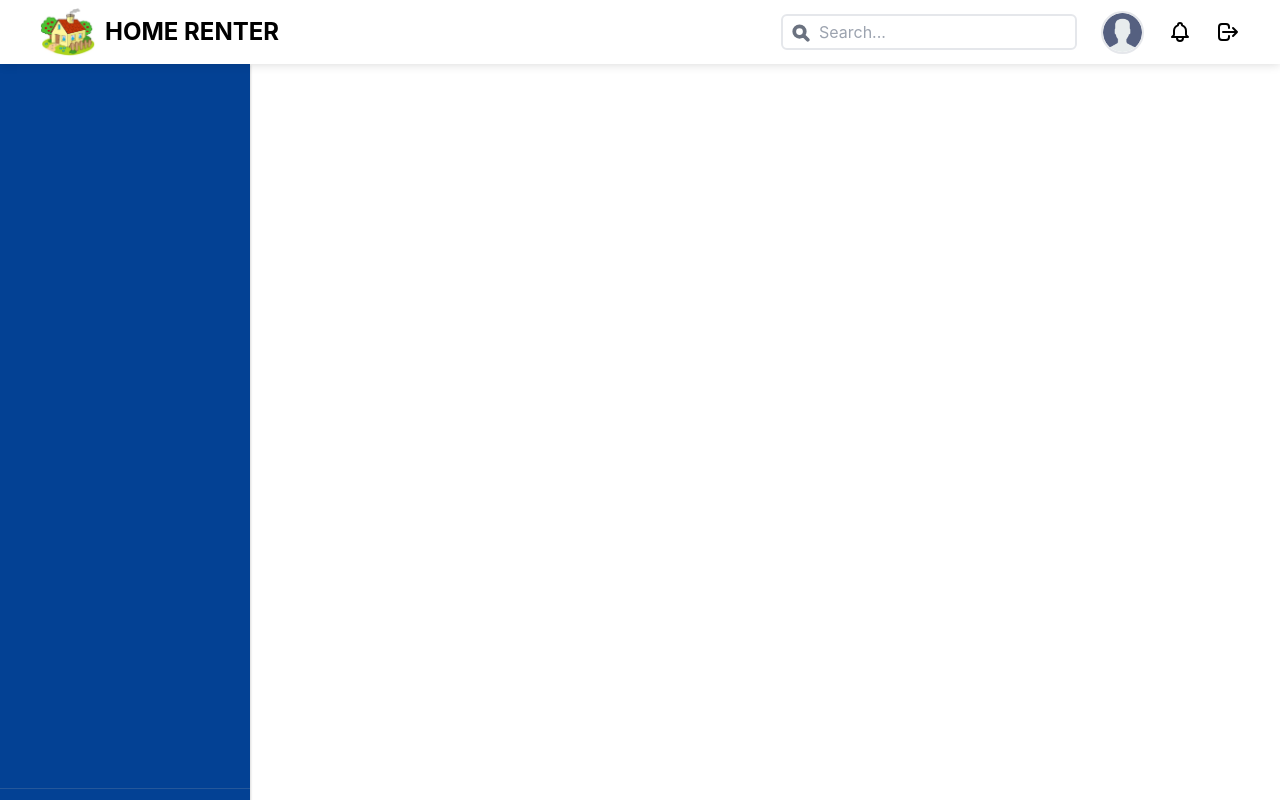
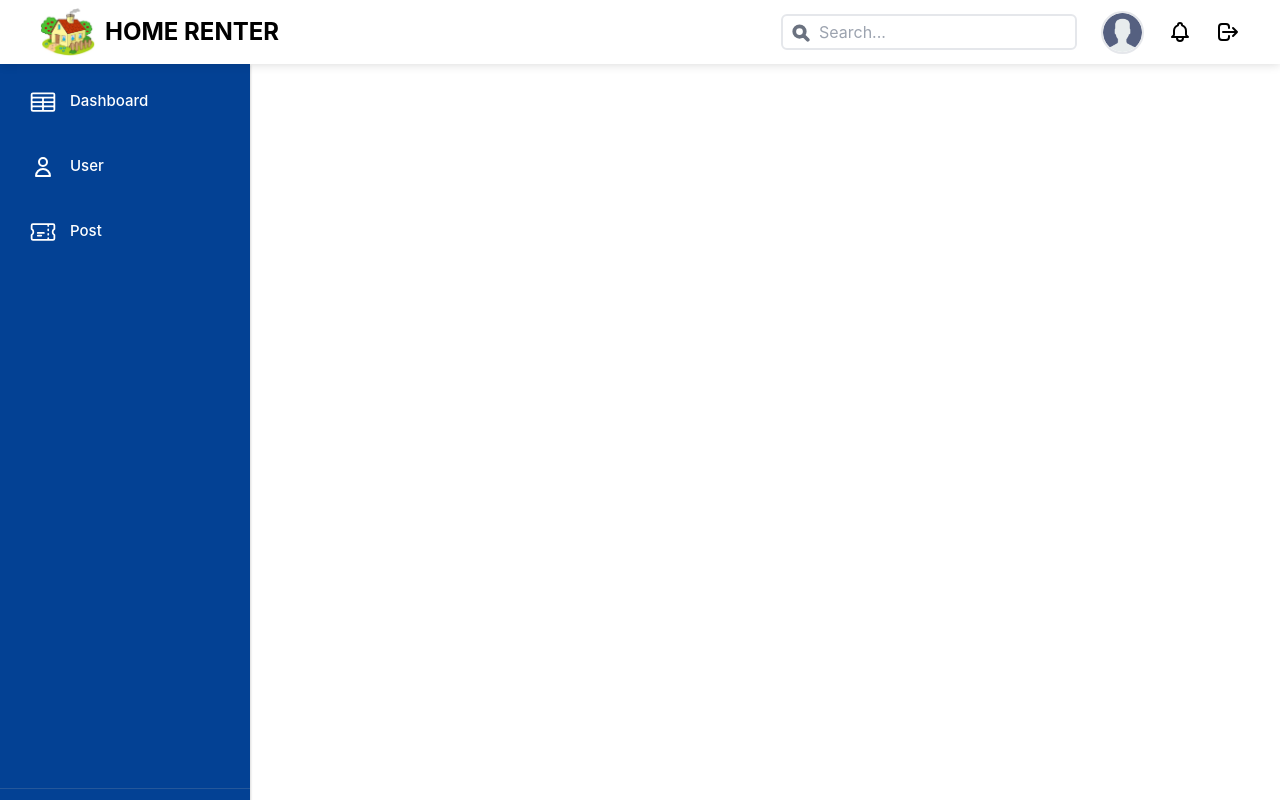
Before and after one commit to tuan194492/HeThongDangTin_FE1, a React (Create React App) app: page /admin/login in a window 1280 px wide. Built offline with nearby package versions, Linux system fonts and the light colour scheme.

Commit message:
SIde baR

```diff
--- a/src/components/organisms/admin/Sidebar.jsx
+++ b/src/components/organisms/admin/Sidebar.jsx
@@ -1,82 +1,99 @@
-import {adminExtraRoute, adminRoute} from '../../../routes/adminRoutes';
-import { CollapseIconButton, collapseIcon, expandIcon, WrapperSideBar } from '../../../style/styled';
-import {FC, useContext} from 'react';
-import { ProSidebar, Menu, MenuItem, SubMenu, SidebarContent, SidebarFooter } from 'react-pro-sidebar';
-import 'react-pro-sidebar/dist/css/styles.css';
-import {useNavigate} from "react-router-dom";
-import {AuthContext} from "../../../context/AuthContext";
-
-
+import { adminExtraRoute, adminRoute } from "../../../routes/adminRoutes";
+import {
+  CollapseIconButton,
+  collapseIcon,
+  expandIcon,
+  WrapperSideBar,
+} from "../../../style/styled";
+import { FC, useContext } from "react";
+import {
+  ProSidebar,
+  Menu,
+  MenuItem,
+  SubMenu,
+  SidebarContent,
+  SidebarFooter,
+} from "react-pro-sidebar";
+import "react-pro-sidebar/dist/css/styles.css";
+import { useNavigate } from "react-router-dom";
+import { AuthContext } from "../../../context/AuthContext";
 
 const Sidebar = ({ menuCollapse, setMenuCollapse }) => {
-  const navigate = useNavigate()
+  const navigate = useNavigate();
   const { permission } = useContext(AuthContext);
   const arrayRoute = adminRoute;
   arrayRoute.map((route) => {
-      if (route.permission) route.able = permission.includes(route.permission)? 1: 0;
-      else {
     let count = 0;
     route.subRoute.map((subRoute) => {
-              if (permission.includes(subRoute.permission)) {
+      if (true) {
         subRoute.able = 1;
         count++;
       }
-          })
-          route.able = (count > 0) ? 1: 0
-      }
-  })
+    });
+    route.able = 1;
+  });
   return (
-      <WrapperSideBar style={{ width: !menuCollapse ? '250px' : '100px'}}>
+    <WrapperSideBar style={{ width: !menuCollapse ? "250px" : "100px" }}>
       <ProSidebar collapsed={menuCollapse}>
         <SidebarContent
           style={{
-                marginTop: '5px',
+            marginTop: "5px",
           }}
         >
-              { arrayRoute.map((item, index) =>
-                  (!item.subRoute.length) ? (
-                      (item.able) ?
+          {arrayRoute.map((item, index) =>
+            !item.subRoute.length ? (
+              item.able ? (
                 <Menu iconShape="square">
                   <MenuItem
-                                active={item.path === window.location.pathname || (index === 0 && window.location.pathname === '/')}
-                                key = {item.path}
+                    active={
+                      item.path === window.location.pathname ||
+                      (index === 0 && window.location.pathname === "/")
+                    }
+                    key={item.path}
                     icon={item.icon}
-                                onClick = {() => navigate(item.path || '')}
+                    onClick={() => navigate(item.path || "")}
                     style={{
-                                    font: 'normal normal normal 12px',
+                      font: "normal normal normal 12px",
                     }}
                   >
                     {item.title}
                   </MenuItem>
-                        </Menu> : ''
-                    )   : (
-                      (item.able) ?
+                </Menu>
+              ) : (
+                ""
+              )
+            ) : item.able ? (
               <Menu>
                 <SubMenu
                   suffix={<span className="badge yellow"></span>}
                   title={item.title}
                   icon={item.icon}
                   style={{
-                                font: 'normal normal normal 12px ',
-                                marginBottom: 0
+                    font: "normal normal normal 12px ",
+                    marginBottom: 0,
                   }}
                 >
-                            {item.subRoute?.map((e) => (
-                                (e.able && permission.includes(e.permission)) ?
+                  {item.subRoute.map((e) =>
+                    e.able && permission.includes(e.permission) ? (
                       <MenuItem
                         active={e.path === window.location.pathname}
                         key={e.path}
                         icon={e.icon}
-                                        onClick = {() => navigate(e.path || '')}
+                        onClick={() => navigate(e.path || "")}
                         style={{
-                                          font: 'normal normal normal 12px ',
+                          font: "normal normal normal 12px ",
                         }}
                       >
                         {e.title}
-                                    </MenuItem> : ''
-                            ))}
+                      </MenuItem>
+                    ) : (
+                      ""
+                    )
+                  )}
                 </SubMenu>
-                        </Menu>: ''
+              </Menu>
+            ) : (
+              ""
             )
           )}
           {/* </Menu> */}
@@ -86,11 +103,11 @@ const Sidebar = ({ menuCollapse, setMenuCollapse }) => {
             {adminExtraRoute.map((item) => (
               <MenuItem
                 active={item.path === window.location.pathname}
-                      onClick = {() => navigate(item.path || '')}
+                onClick={() => navigate(item.path || "")}
                 key={item.path}
                 icon={item.icon}
                 style={{
-                        font: 'normal normal normal 12px '
+                  font: "normal normal normal 12px ",
                 }}
               >
                 {item.title}
--- a/src/routes/adminRoutes.js
+++ b/src/routes/adminRoutes.js
@@ -1,6 +1,31 @@
-export const adminRoute = [
+import {IMAGES} from "../utils/images/images";
 
 
+export const adminRoute = [
+    {
+        title: 'Dashboard',
+        path: '/admin/dashboard',
+        element: <div/>,
+        icon: IMAGES.icon.table,
+        subRoute: [],
+        able : 1
+    },
+    {
+        title: 'User',
+        path: '/admin/user/',
+        icon: IMAGES.icon.personal,
+        element: <div/>,
+        subRoute: [],
+        able : 1
+    },
+    {
+        title: 'Post',
+        path: '/admin/post',
+        icon: IMAGES.icon.voucher,
+        subRoute: [],
+        element: <div/>,
+        able : 1
+    },
 ]
 
 export const adminExtraRoute = [
--- a/src/routes/index.js
+++ b/src/routes/index.js
@@ -1,6 +1,15 @@
 import AdminLayout from "../components/layout/admin/AdminLayout";
-const admin = [], owner = [], guest = [];
+import { adminRoute } from "./adminRoutes";
 
+const admin = [...adminRoute], owner = [], guest = [];
+adminRoute.map((e) => {
+    if (e.subRoute.length) {
+        e.subRoute.map((sub) => {
+            admin.push({path: sub.path, element: sub.element})
+        })
+    }
+    else admin.push({path: e.path, element: e.element})
+})
 export const routes = [
     {
         path: '/admin',
```
Lines whose indentation alone changed are shown as unchanged.
